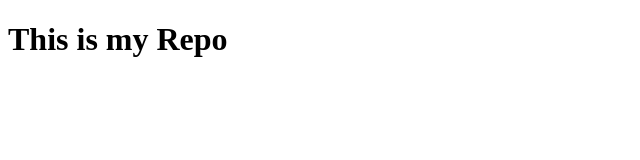
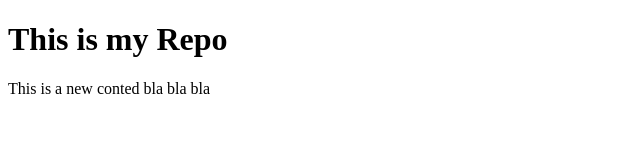
Before and after one commit to MagpantayAT/CS0031, a plain HTML site: page index.html in a window 1280 px wide. Shown: the whole page, without its empty margins (0-640 px from the left). Drawn offline with Linux system fonts and the light colour scheme.

Commit message:
update index.html

```diff
--- a/index.html
+++ b/index.html
@@ -8,5 +8,6 @@
 </head>
 <body>
     <h1>This is my Repo</h1>
+    <p>This is a new conted bla bla bla</p>
 </body>
 </html>
```
